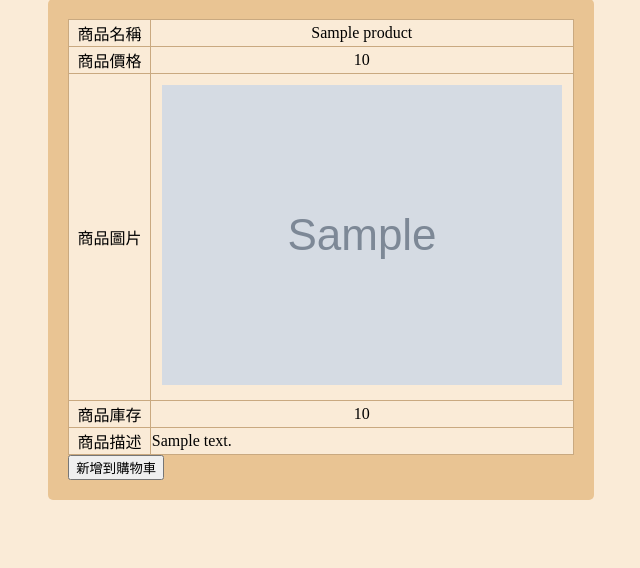
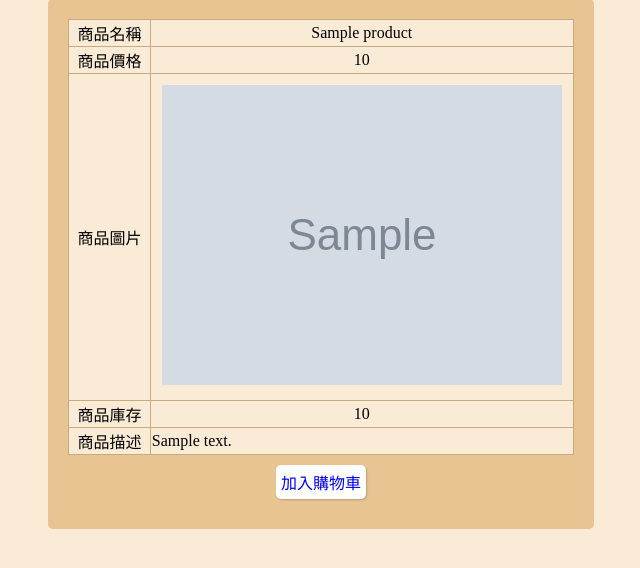
Before and after one commit to Ohnokaoru/myshop, a Django app: page /view-detailproduct/1/ in a window 1280 px wide. Shown: the part 128-696 px from the top of the page, without its empty margins (319-959 px from the left). Run offline with Django 5.2, Linux system fonts and the light colour scheme; tables that the repository leaves empty hold one stand-in row (values such as "Sample post"); grey boxes marked "Sample" are stand-in pictures.

```diff
--- a/cart/templates/cart/view-cart.html
+++ b/cart/templates/cart/view-cart.html
@@ -6,7 +6,9 @@
 <div id="title">
     <h2>檢視購物車</h2>
 </div>
-商品名稱:{{cart_item.product}}
-數量:{{cart_item.quantity}}
+{% for cart_item in cart_items %}
+商品名稱:{{cart_item.product}} <br>
+數量:{{cart_item.quantity}} <br>
 
+{% endfor %}
 {% endblock %}
--- a/product/templates/product/view-detailproduct.html
+++ b/product/templates/product/view-detailproduct.html
@@ -39,7 +39,9 @@
 
         </table>
     </div>
-    <input type="submit" value="新增到購物車">
+    <div id="add-a-button">
+        <a href="{% url 'add-cart' product.id %}">加入購物車</a>
+    </div>
 
 </div>
 
--- a/static/css/style.css
+++ b/static/css/style.css
@@ -18,7 +18,8 @@ body {
 }
 
 #edit-a-button a,
-#page-a-button a {
+#page-a-button a,
+#add-a-button a {
     text-decoration: none;
     background-color: white;
     padding: 5px;
@@ -30,7 +31,8 @@ body {
 }
 
 #edit-a-button,
-#page-a-button {
+#page-a-button,
+#add-a-button {
     text-align: center;
     padding: 10px;
 }
--- a/templates/base.html
+++ b/templates/base.html
@@ -16,6 +16,7 @@
         <a href="{% url 'index' %}">首頁</a>
         {% if request.user.is_authenticated %}
         <a href="{% url 'view-userprofile' %}">{{user.username}}個人資訊</a>
+        <a href="{% url 'view-cart' %}">購物車</a>
         <a href="{% url 'user-logout' %}">登出</a>
         {% else %}
         <a href="{% url 'user-register' %}">註冊</a>
```
Also changed, not shown: cart/models.py (+2 -6 lines), cart/views.py (+8 -7 lines), cart/migrations/0001_initial.py.
